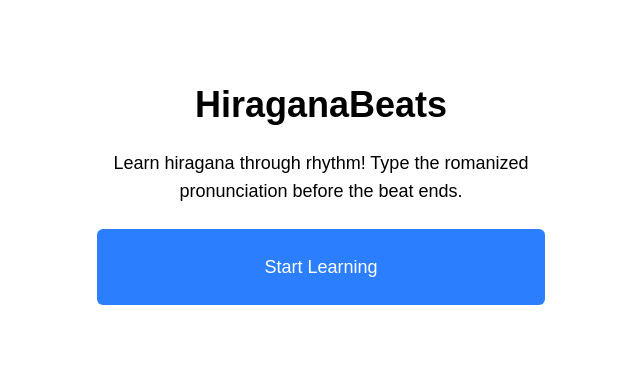
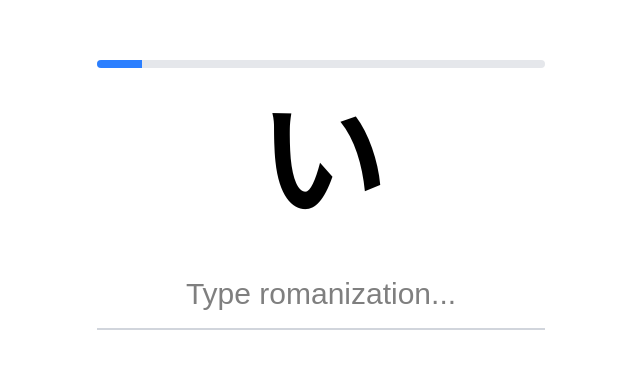
Before and after one commit to Tillerpiggo/Hiragana-App, a Next.js app: page /hiragana in a window 1280 px wide. Shown: the part 205-574 px from the top of the page, without its empty margins (319-959 px from the left). Built offline with nearby package versions, Linux system fonts and the light colour scheme.

Commit message:
Further fix landing page

```diff
--- a/app/hiragana/page.tsx
+++ b/app/hiragana/page.tsx
@@ -6,16 +6,16 @@ import Progress from "../components/Progress";
 import Button from "../components/Button";
 
 export default function HiraganaPage() {
-  // Game state
-  const [isPlaying, setIsPlaying] = useState(false);
+  // Game state - start with isPlaying true to skip intro screen
+  const [isPlaying, setIsPlaying] = useState(true);
   const [timeRemaining, setTimeRemaining] = useState(100);
   const [currentCharacter, setCurrentCharacter] = useState<HiraganaCharacter | null>(null);
   const [userInput, setUserInput] = useState("");
   const [isCorrect, setIsCorrect] = useState<boolean | null>(null);
   const [backgroundColor, setBackgroundColor] = useState("bg-white");
 
-  // Fixed beat duration of 0.8 seconds (800ms)
-  const beatDuration = 800;
+  // Changed back to 1 second (1000ms)
+  const beatDuration = 1000;
 
   // Use refs to track the latest values without triggering re-renders
   const userInputRef = useRef("");
@@ -103,13 +103,23 @@ export default function HiraganaPage() {
     }, interval);
   }, [checkAnswer]);
 
-  // Start the game
-  const startGame = useCallback(() => {
+  // Initialize the game automatically on page load
+  useEffect(() => {
     // Initialize the learning system
     HiraganaService.initializeSystem();
+    nextCharacter();
 
-    setIsPlaying(true);
-    nextCharacter();
+    // Focus the input field
+    if (inputRef.current) {
+      inputRef.current.focus();
+    }
+
+    // Clean up timer on unmount
+    return () => {
+      if (timerRef.current) {
+        clearInterval(timerRef.current);
+      }
+    };
   }, [nextCharacter]);
 
   // Handle input changes
@@ -119,15 +129,6 @@ export default function HiraganaPage() {
     // userInputRef is updated via the useEffect
   }, []);
 
-  // Clean up timer on unmount
-  useEffect(() => {
-    return () => {
-      if (timerRef.current) {
-        clearInterval(timerRef.current);
-      }
-    };
-  }, []);
-
   // Helper function to conditionally join classNames
   const cn = (...classes: string[]) => {
     return classes.filter(Boolean).join(' ');
@@ -135,18 +136,6 @@ export default function HiraganaPage() {
 
   return (
     <div className={`flex flex-col items-center justify-center min-h-screen ${backgroundColor} text-black p-4 transition-colors duration-300`}>
-      {!isPlaying ? (
-        <div className="flex flex-col items-center space-y-6 max-w-md text-center">
-          <h1 className="text-4xl font-bold">HiraganaBeats</h1>
-          <p className="text-lg">
-            Learn hiragana through rhythm! Type the romanized pronunciation before the beat ends.
-          </p>
-
-          <Button onClick={startGame} className="w-full py-6 text-lg">
-            Start Learning
-          </Button>
-        </div>
-      ) : (
       <div className="flex flex-col items-center justify-center w-full max-w-md">
         {/* Rhythm indicator */}
         <Progress value={timeRemaining} className="w-full h-2 mb-8" />
@@ -187,7 +176,6 @@ export default function HiraganaPage() {
           />
         </div>
       </div>
-      )}
     </div>
   );
 }
```
Lines whose indentation alone changed are shown as unchanged.
